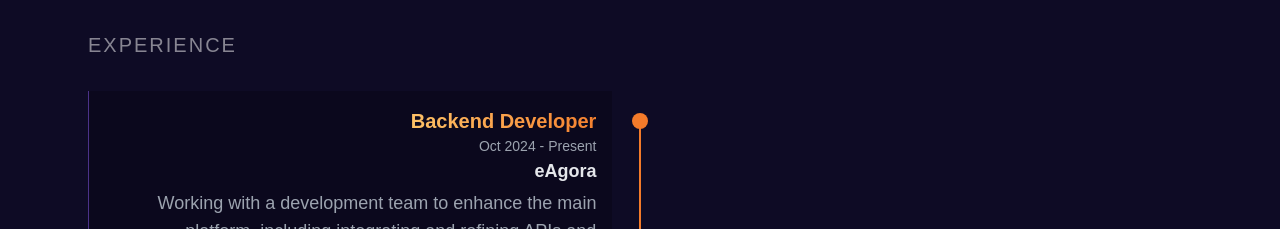
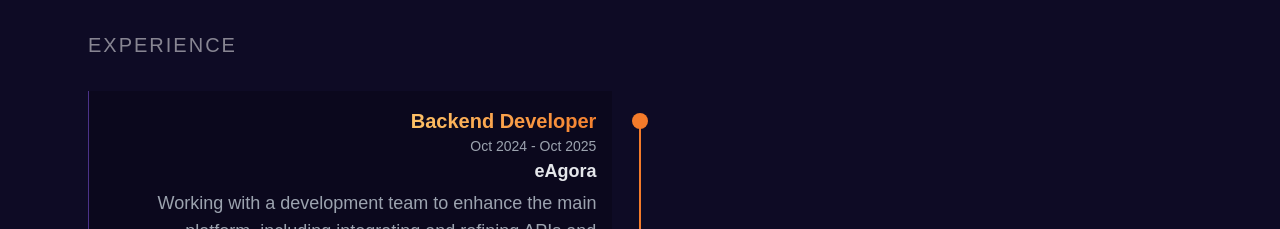
Before and after one commit to umigam3/personal-portfolio-v2, a Next.js app: page / in a window 1280 px wide. Shown: the part 1340-1569 px from the top of the page. Built offline with nearby package versions, Linux system fonts and the light colour scheme.

Commit message:
Update last experience

```diff
--- a/src/data/experience.ts
+++ b/src/data/experience.ts
@@ -28,7 +28,7 @@ export type ExperienceItem = {
 
 const experienceData: ExperienceItem[] = [
   {
-    date: "Oct 2024 - Present",
+    date: "Oct 2024 - Oct 2025",
     position: "Backend Developer",
     company: "eAgora",
     description:
```
